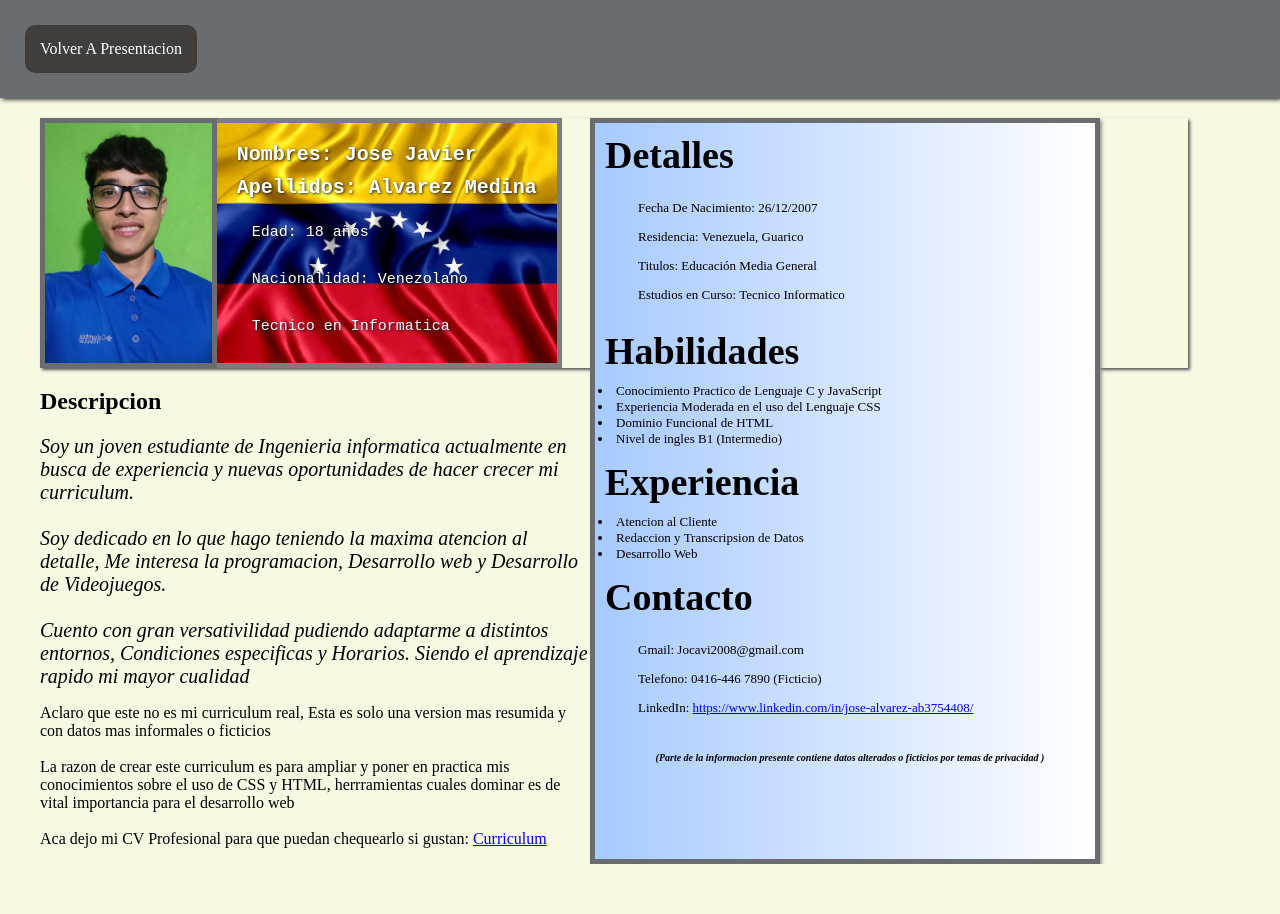
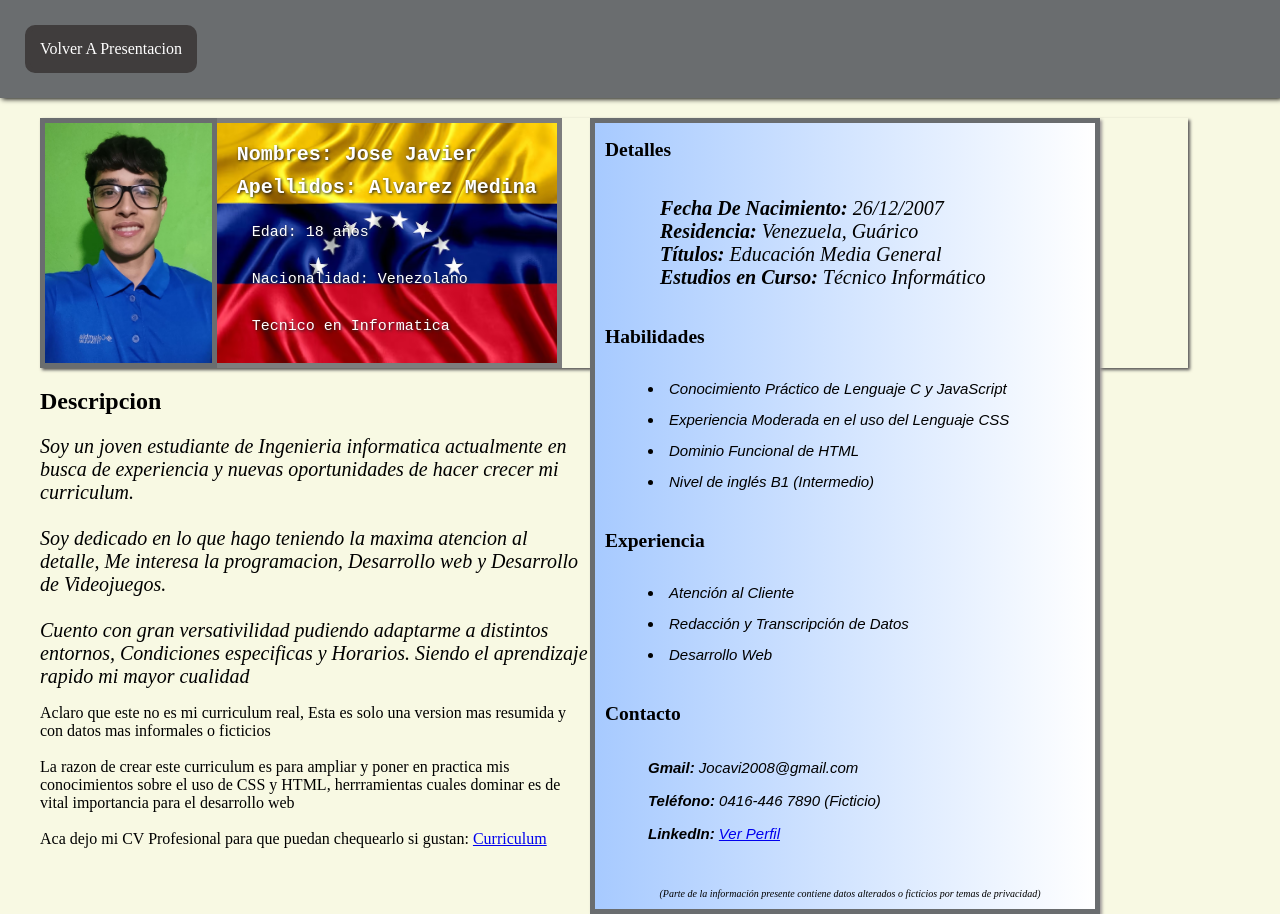
Before and after one commit to jocavi2008-pixel/xExmentWEB, a plain HTML site: page CV.html in a window 1280 px wide. Before the commit the page ends 864 px from the top, so only its background shows below. Drawn offline with Linux system fonts and the light colour scheme.

Commit message:
Update CV.html

```diff
--- a/CV.html
+++ b/CV.html
@@ -37,57 +37,37 @@
             </div>
         </article>
         <article class="LadoDerecho">
-            <h1>Detalles</h1>
-            <table class="Detalles">
-                <tbody>
-                    <tr>
-                        <td>
-                            <ol>Fecha De Nacimiento: 26/12/2007</ol>
-                            <ol>Residencia: Venezuela, Guarico</ol>
-                            <ol>Titulos: Educación Media General</ol>
-                            <ol>Estudios en Curso: Tecnico Informatico</ol>
-                        </td>
-                    </tr>
-                </tbody>
-            </table>
-            <h1>Habilidades</h1>
-            <table class="Habilidades">
-                <tbody>
-                    <tr>
-                        <td>
-                            <li>Conocimiento Practico de Lenguaje C y JavaScript</li>
-                            <li>Experiencia Moderada en el uso del Lenguaje CSS</li>
-                            <li>Dominio Funcional de HTML</li>
-                            <li>Nivel de ingles B1 (Intermedio)</li>
-                        </td>
-                    </tr>
-                </tbody>
-            </table>
-            <h1>Experiencia</h1>
-            <table class="Experiencia">
-                <tbody>
-                    <tr>
-                        <td>
-                            <li>Atencion al Cliente</li>
-                            <li>Redaccion y Transcripsion de Datos</li>
-                            <li>Desarrollo Web</li>
-                        </td>
-                    </tr>
-                </tbody>
-            </table>
-            <h1>Contacto</h1>
-            <table class="Contacto">
-                <tbody>
-                    <tr>
-                        <td>
-                            <ol>Gmail: Jocavi2008@gmail.com</ol>
-                            <ol>Telefono: 0416-446 7890 (Ficticio)</ol>
-                            <ol>LinkedIn: <a href="https://www.linkedin.com/in/jose-alvarez-ab3754408/" target="_blank">https://www.linkedin.com/in/jose-alvarez-ab3754408/</a></ol>
-                        </td>
-                    </tr>
-                </tbody>
-            </table>
-            <h2 class="NotaPrivacidad">(Parte de la informacion presente contiene datos alterados o ficticios por temas de privacidad )</h2>
+            <h2>Detalles</h2>
+            <ul class="ListaDetalles">
+                <li><strong>Fecha De Nacimiento:</strong> 26/12/2007</li>
+                <li><strong>Residencia:</strong> Venezuela, Guárico</li>
+                <li><strong>Títulos:</strong> Educación Media General</li>
+                <li><strong>Estudios en Curso:</strong> Técnico Informático</li>
+            </ul>
+
+            <h2>Habilidades</h2>
+            <ul class="ListaHabilidades">
+                <li>Conocimiento Práctico de Lenguaje C y JavaScript</li>
+                <li>Experiencia Moderada en el uso del Lenguaje CSS</li>
+                <li>Dominio Funcional de HTML</li>
+                <li>Nivel de inglés B1 (Intermedio)</li>
+            </ul>
+
+            <h2>Experiencia</h2>
+            <ul class="ListaExperiencia">
+                <li>Atención al Cliente</li>
+                <li>Redacción y Transcripción de Datos</li>
+                <li>Desarrollo Web</li>
+            </ul>
+
+            <h2>Contacto</h2>
+            <ul class="ListaContacto">
+                <li><strong>Gmail:</strong> Jocavi2008@gmail.com</li>
+                <li><strong>Teléfono:</strong> 0416-446 7890 (Ficticio)</li>
+                <li><strong>LinkedIn:</strong> <a href="https://www.linkedin.com/in/jose-alvarez-ab3754408/" target="_blank" rel="noopener noreferrer">Ver Perfil</a></li>
+            </ul>
+
+            <p class="NotaPrivacidad">(Parte de la información presente contiene datos alterados o ficticios por temas de privacidad)</p>
         </article>
     </main>
 </body>
```
